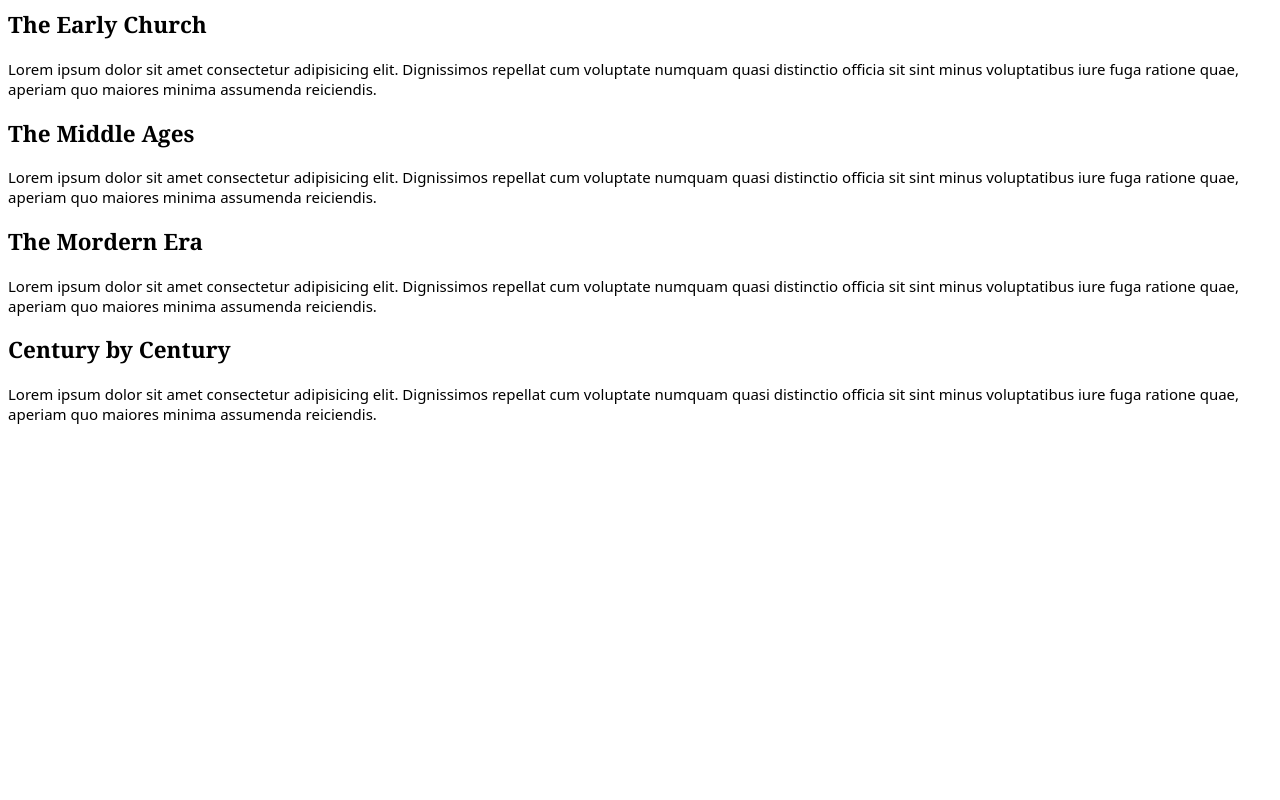
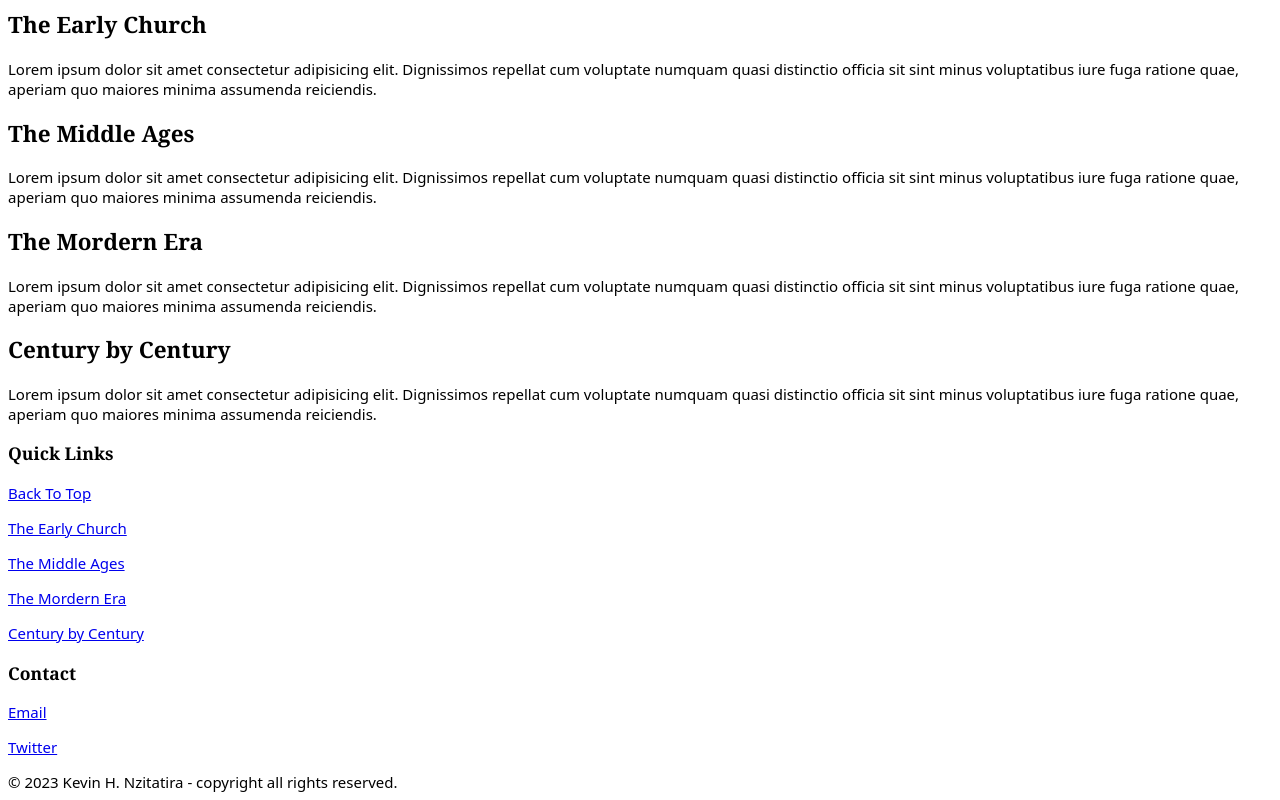
Before and after one commit to hirwaNkevin/church-history, a plain HTML site: page index.html in a window 1280 px wide. Shown: the part 905-1705 px from the top of the page. Before the commit the page ends 1344 px from the top, so only its background shows below. Drawn offline with Linux system fonts and the light colour scheme.

Commit message:
add footer

```diff
--- a/index.html
+++ b/index.html
@@ -67,7 +67,22 @@
   </main>
 
   <footer>
-
+    <section>
+      <h3>Quick Links</h3>
+      <p><a href="/">Back To Top</a></p>
+      <p><a href="/">The Early Church</a></p>
+      <p><a href="/">The Middle Ages</a></p>
+      <p><a href="/">The Mordern Era</a></p>
+      <p><a href="/">Century by Century</a></p>
+    </section>
+    <section>
+      <h3>Contact</h3>
+      <p><a href="mailto:hirwankevin@gmail.com">Email</a></p>
+      <p><a href="https://twitter.com/hirwankevin">Twitter</a></p>
+    </section>
+    <section>
+      &copy; 2023 Kevin H. Nzitatira - copyright all rights reserved.
+    </section>
   </footer>
 
 </body>
```
